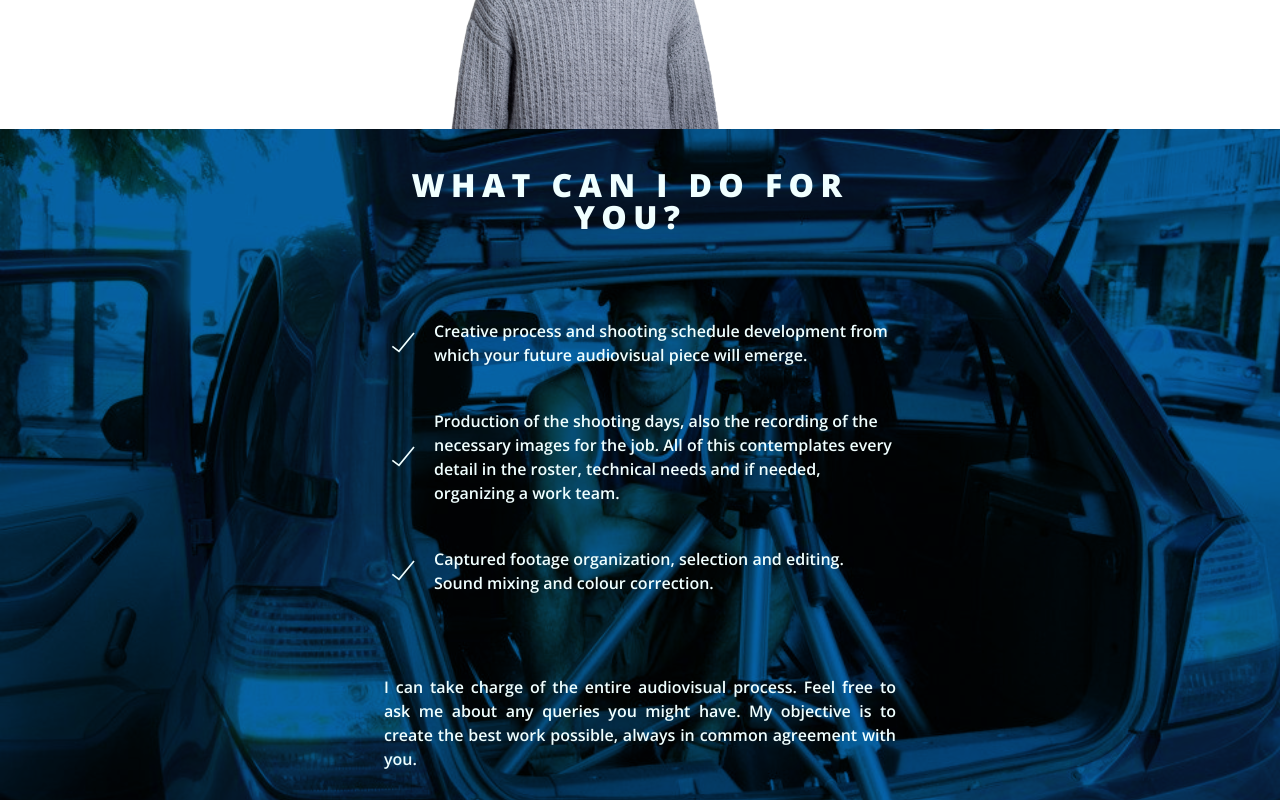
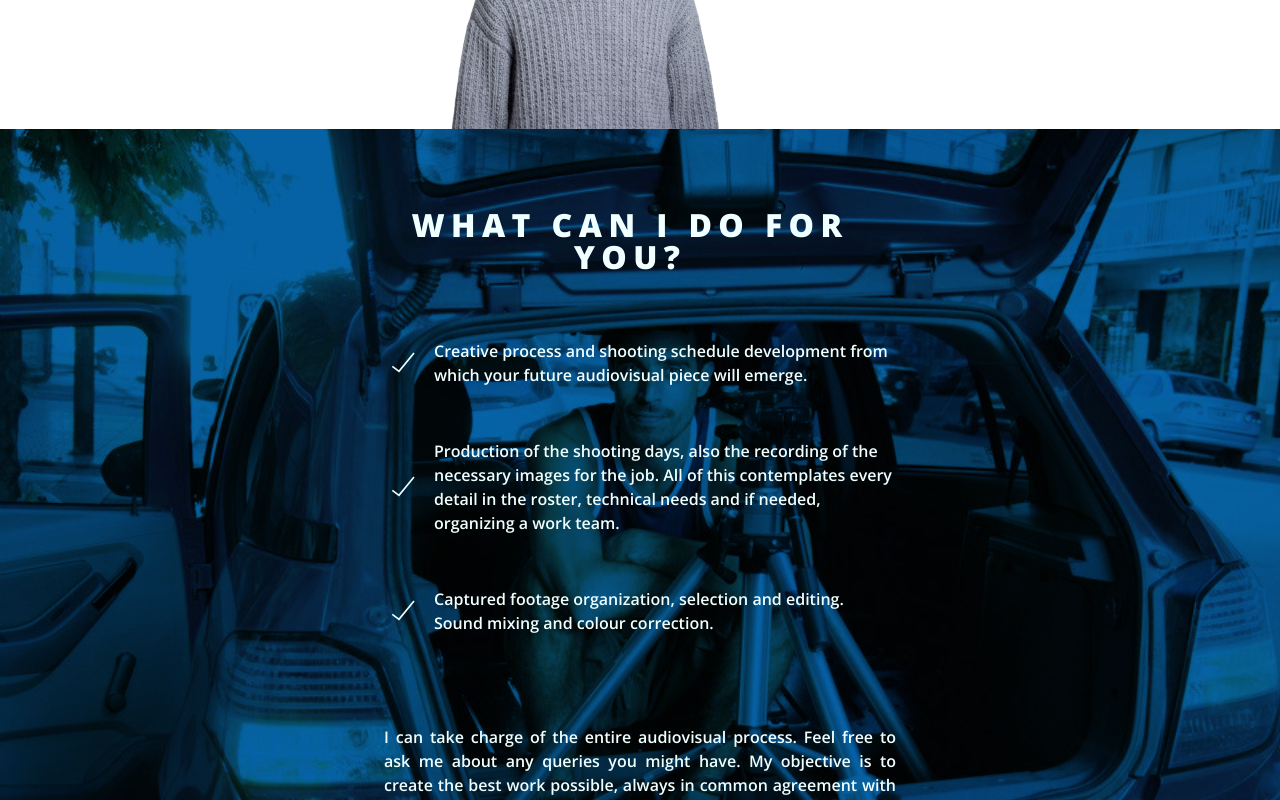
Before and after one commit to AndresDrimer/pablocoronel-react, a React (Vite) app: page /1 in a window 1280 px wide. Shown: the part 1640-2440 px from the top of the page. Built offline with nearby package versions, Linux system fonts and the light colour scheme.

Commit message:
updated data

```diff
--- a/src/App.css
+++ b/src/App.css
@@ -387,13 +387,27 @@ nav {
   z-index: 0;
   background-color: var(--color-celeste);
   background-blend-mode: multiply;
-  padding: 40px 0;
+  padding: 0;
   display: flex;
   flex-direction: column;
   align-items: center;
 }
+
+.--services-text-and-footer-container{
+  width:100%;
+  height:100%;
+  display: flex;
+  flex-direction: column;
+  align-items: center;
+  justify-content: space-between
+}
 .--services-all-text-container {
   max-width: 40%;
+  max-height: 100%;
+  display: flex;
+  flex-direction: column;
+  justify-content: space-evenly;
+  padding:80px 0;
 }
 @media (width<900px) {
   .--services-all-text-container {
@@ -409,7 +423,7 @@ nav {
 .--services-main-title {
   color: azure;
   font-size: var(--font-size-title-section);
-  padding: 0px 20px 60px 0;
+  padding: 0px 20px 40px 0;
   line-height: 2rem;
   margin: 0 20px;
   letter-spacing: 0.4rem;
@@ -438,6 +452,91 @@ nav {
   margin: 4rem 0 0 0;
   text-align: justify;
   font-weight: 600;
+}
+
+/*PORTFOLIO*/
+#portfolio {
+  scroll-margin-top: 90px;
+}
+@media (width<500px) {
+  #portfolio {
+    scroll-margin-top: calc(140px + var(--margin-top-excedent));
+  }
+}
+.--portfolio-grid-total-container {
+  display: grid;
+  grid-template-columns: repeat(auto-fit, minmax(300px, 1fr));
+  gap: 20px;
+}
+@media (width>1250px) {
+  .--portfolio-grid-total-container {
+    grid-template-columns: 1fr 1fr 1fr;
+  }
+}
+.--portfolio-title {
+  font-size: var(--font-size-title-section);
+  line-height: 2rem;
+  margin-top: 2rem;
+  letter-spacing: var(--letter-spacing-titles);
+}
+.--portfolio-eachposter-text-container{
+  margin-top: -1rem;;
+}
+.--portfolio-subtitle {
+  margin-top: -1.5rem;
+}
+.--portfolio-description {
+  margin-top: -1.2rem;
+  font-size: 1rem;
+  color: var(--color-abrigo);
+}
+.--portfolio-posters {
+  max-width: 19rem;
+  height: 19rem;
+}
+.--portfolio-watch-trailer-btn{
+  border-radius: 20px;
+  margin: -2rem 0 2rem 0;
+  height:2rem;
+  background-color: var(--color-celeste);
+  border: none;
+  color: azure;
+  padding: 0 10px;
+}
+.--portfolio-watch-trailer-btn:hover{
+  border: 2px solid #070000;
+}
+.--portfolio-watch-trailer-btn:active{
+  background-color: gray;
+}
+
+/*portfolio each trailer*/
+.--portfolio-each-trailer-container{
+  height:100vh;
+}
+.--portfolio-go-back-btn{
+  margin:20px;
+  margin-left: 80%;
+  color: azure;
+  background-color: #070000;
+  border-radius: 5px;
+  width:30px;
+  height:30px;
+  border:none;
+}
+.--portfolio-go-back-btn:hover{
+  border: 2px solid var(--color-celeste);
+}
+.--portfolio-go-back-btn:active{
+  background-color: gray;
+}
+.--portfolio-each-trailer-video{
+  width:60vw;
+  height:500px;
+  margin-top:4rem;
+}
+.--portfolio-eachvideo-text-container{
+  margin-top:4rem;
 }
 
 /*WORKS*/
@@ -539,90 +638,7 @@ nav {
     height: 600px;
   }
 }
-/*PORTFOLIO*/
-#portfolio {
-  scroll-margin-top: 90px;
-}
-@media (width<500px) {
-  #portfolio {
-    scroll-margin-top: calc(140px + var(--margin-top-excedent));
-  }
-}
-.--portfolio-grid-total-container {
-  display: grid;
-  grid-template-columns: repeat(auto-fit, minmax(300px, 1fr));
-  gap: 20px;
-}
-@media (width>1250px) {
-  .--portfolio-grid-total-container {
-    grid-template-columns: 1fr 1fr 1fr;
-  }
-}
-.--portfolio-title {
-  font-size: var(--font-size-title-section);
-  line-height: 2rem;
-  margin-top: 2rem;
-  letter-spacing: var(--letter-spacing-titles);
-}
-.--portfolio-eachposter-text-container{
-  margin-top: -1rem;;
-}
-.--portfolio-subtitle {
-  margin-top: -1.5rem;
-}
-.--portfolio-description {
-  margin-top: -1.2rem;
-  font-size: 1rem;
-  color: var(--color-abrigo);
-}
-.--portfolio-posters {
-  max-width: 19rem;
-  height: 19rem;
-}
-.--portfolio-watch-trailer-btn{
-  border-radius: 20px;
-  margin: -2rem 0 2rem 0;
-  height:2rem;
-  background-color: var(--color-celeste);
-  border: none;
-  color: azure;
-  padding: 0 10px;
-}
-.--portfolio-watch-trailer-btn:hover{
-  border: 2px solid #070000;
-}
-.--portfolio-watch-trailer-btn:active{
-  background-color: gray;
-}
 
-/*PORTFOLIO EACH TRAILER*/
-.--portfolio-each-trailer-container{
-  height:100vh;
-}
-.--portfolio-go-back-btn{
-  margin:20px;
-  margin-left: 80%;
-  color: azure;
-  background-color: #070000;
-  border-radius: 5px;
-  width:30px;
-  height:30px;
-  border:none;
-}
-.--portfolio-go-back-btn:hover{
-  border: 2px solid var(--color-celeste);
-}
-.--portfolio-go-back-btn:active{
-  background-color: gray;
-}
-.--portfolio-each-trailer-video{
-  width:60vw;
-  height:500px;
-  margin-top:4rem;
-}
-.--portfolio-eachvideo-text-container{
-  margin-top:4rem;
-}
 /*CONTACT*/
 #contact {
   scroll-margin-top: 0px;
--- a/src/App.jsx
+++ b/src/App.jsx
@@ -39,6 +39,7 @@ function App() {
         finalText={data.services.finalText}
         eachService={data.services.eachService}
       />
+
       <Portfolio
       portfolio={data.portfolio}
       />
--- a/src/components/Services.jsx
+++ b/src/components/Services.jsx
@@ -1,22 +1,29 @@
-import addImg from '/add-round.svg'
-import doneImg from '/done.svg'
+import addImg from "/add-round.svg";
+import doneImg from "/done.svg";
+import camera from "/services-svgs/camera.svg";
+import scripts from "/services-svgs/script.svg";
+import edition from "/services-svgs/edition.svg";
+import logo from '/logo.png'
+
 export default function Services(props) {
   const makeEachService = props.eachService.map((it) => {
     return (
       <div className="--services-cathegory-container" key={it.id}>
-        <img className='--services-cathegory-plus' src={doneImg}/>
+        <img className="--services-cathegory-plus" src={doneImg} />
         <p className="--services-each-description">{it.description}</p>
       </div>
     );
   });
   return (
-    <div className="--services-background-img" id="services"> <div className="--services-all-text-container">
-      <h1 className="--services-main-title">{props.title.toUpperCase()}</h1>
+    <div className="--services-background-img" id="services">
+      <div className="--services-text-and-footer-container">
+        <div className="--services-all-text-container">
+          <h1 className="--services-main-title">{props.title.toUpperCase()}</h1>
+          {makeEachService}
+          <p className="--services-final-text">{props.finalText}</p>
+        </div>
 
-        {makeEachService}
-      <p className="--services-final-text">{props.finalText}</p>
       </div>
-
-     </div>
+    </div>
   );
 }
```
